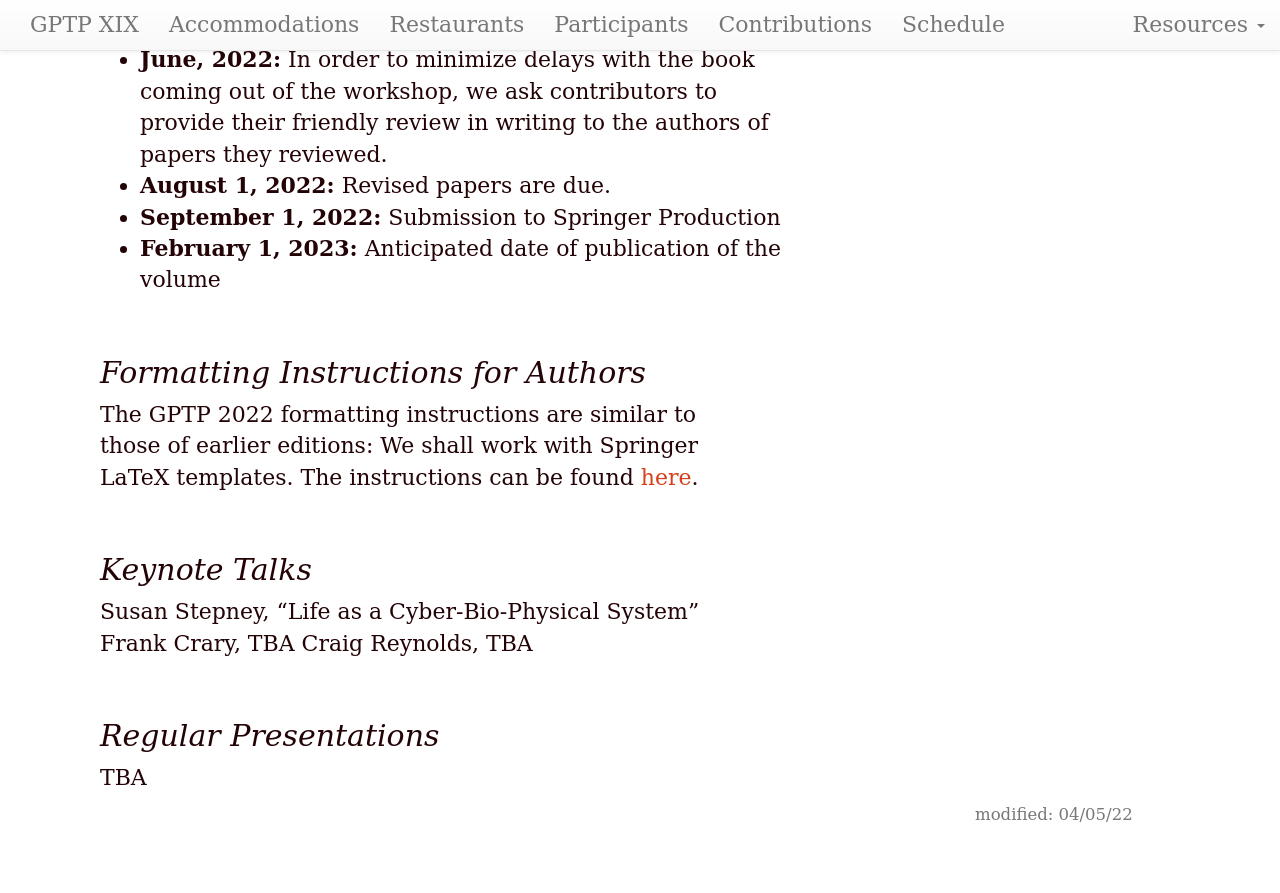
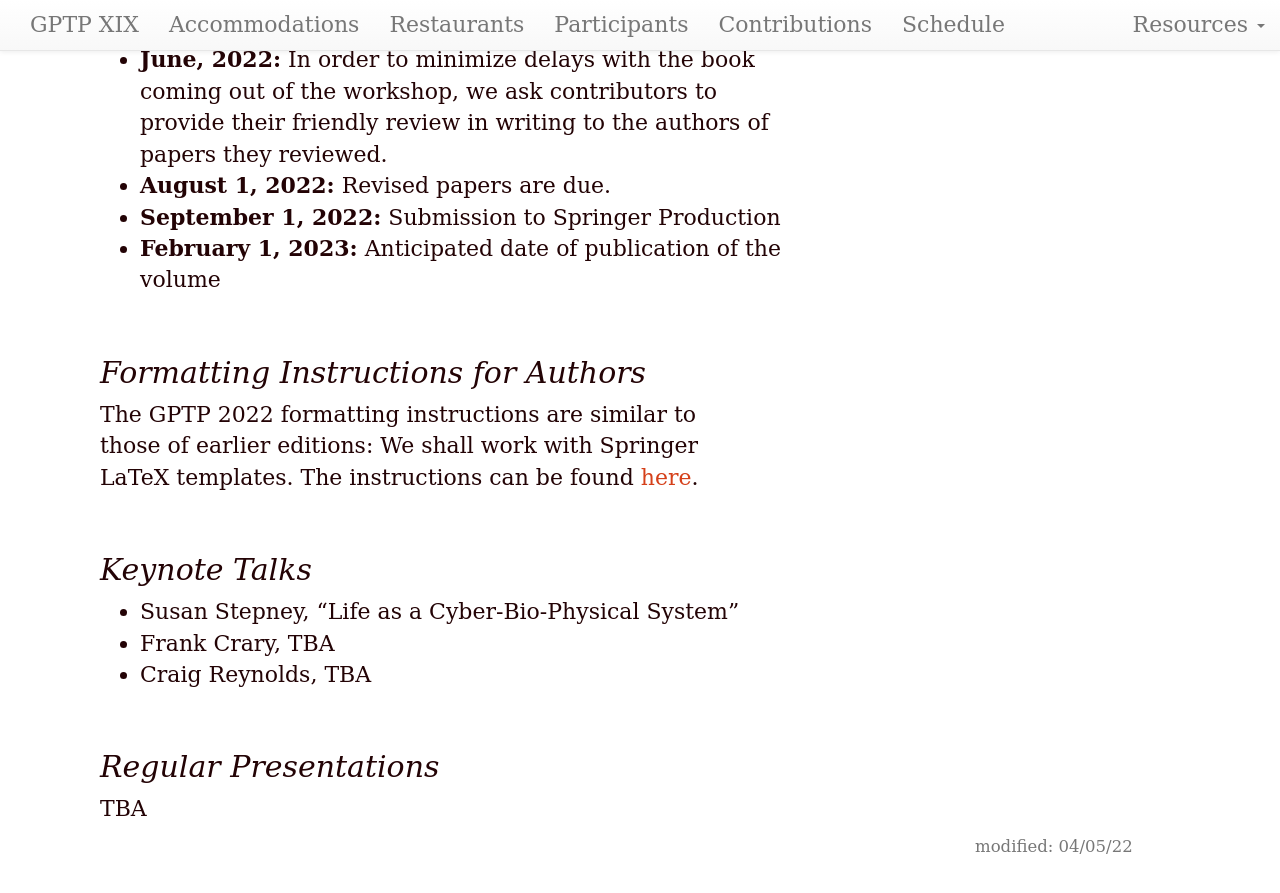
Before and after one commit to GPTP-workshop/gptp-workshop.github.io, a Jekyll site: the page built from contributions.md, in a window 1280 px wide and 900 px high, scrolled down 1238 px. Shown: the top 893 px of the window. Built offline with Jekyll 4.4.1, drawn with Linux system fonts in a browser that asks for light colours; our own code applies the rules of GitHub Pages for plain Markdown files; before the commit the page ends 2106 px from its top, so only the background shows below that.

```diff
--- a/contributions.md
+++ b/contributions.md
@@ -41,9 +41,9 @@ The GPTP 2022 formatting instructions are similar to those of earlier editions:
 
 ## Keynote Talks
 
-Susan Stepney, "Life as a Cyber-Bio-Physical System"
-Frank Crary, TBA
-Craig Reynolds, TBA
+- Susan Stepney, "Life as a Cyber-Bio-Physical System"
+- Frank Crary, TBA
+- Craig Reynolds, TBA
 
 ## Regular Presentations
 
```
